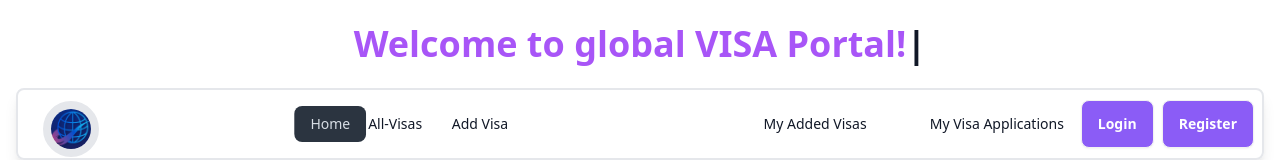
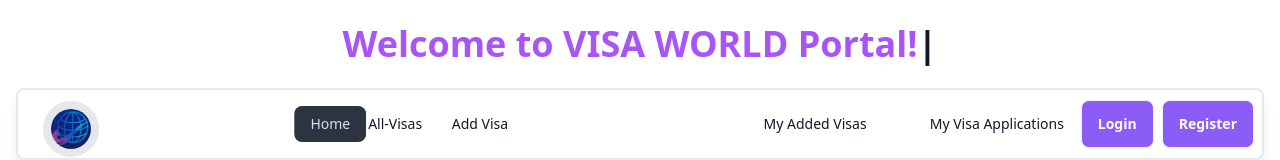
Before and after one commit to Reaz2020/visa-world-client, a React (Vite) app: page / in a window 1280 px wide. Shown: the top 160 px of the page. Built offline with nearby package versions, Linux system fonts and the light colour scheme; no server answers.

Commit message:
heading changed

```diff
--- a/src/layout/MainLayout.jsx
+++ b/src/layout/MainLayout.jsx
@@ -47,7 +47,7 @@ const MainLayout = () => {
         (
           <ReactTyped
           strings={[
-            "<span class='text-purple-500'>Welcome to global VISA Portal!</span>",
+            "<span class='text-purple-500'>Welcome to VISA WORLD Portal!</span>",
             "<span class='text-purple-600'>A guided VISA Portal</span>",
           ]}
           typeSpeed={100}
```
